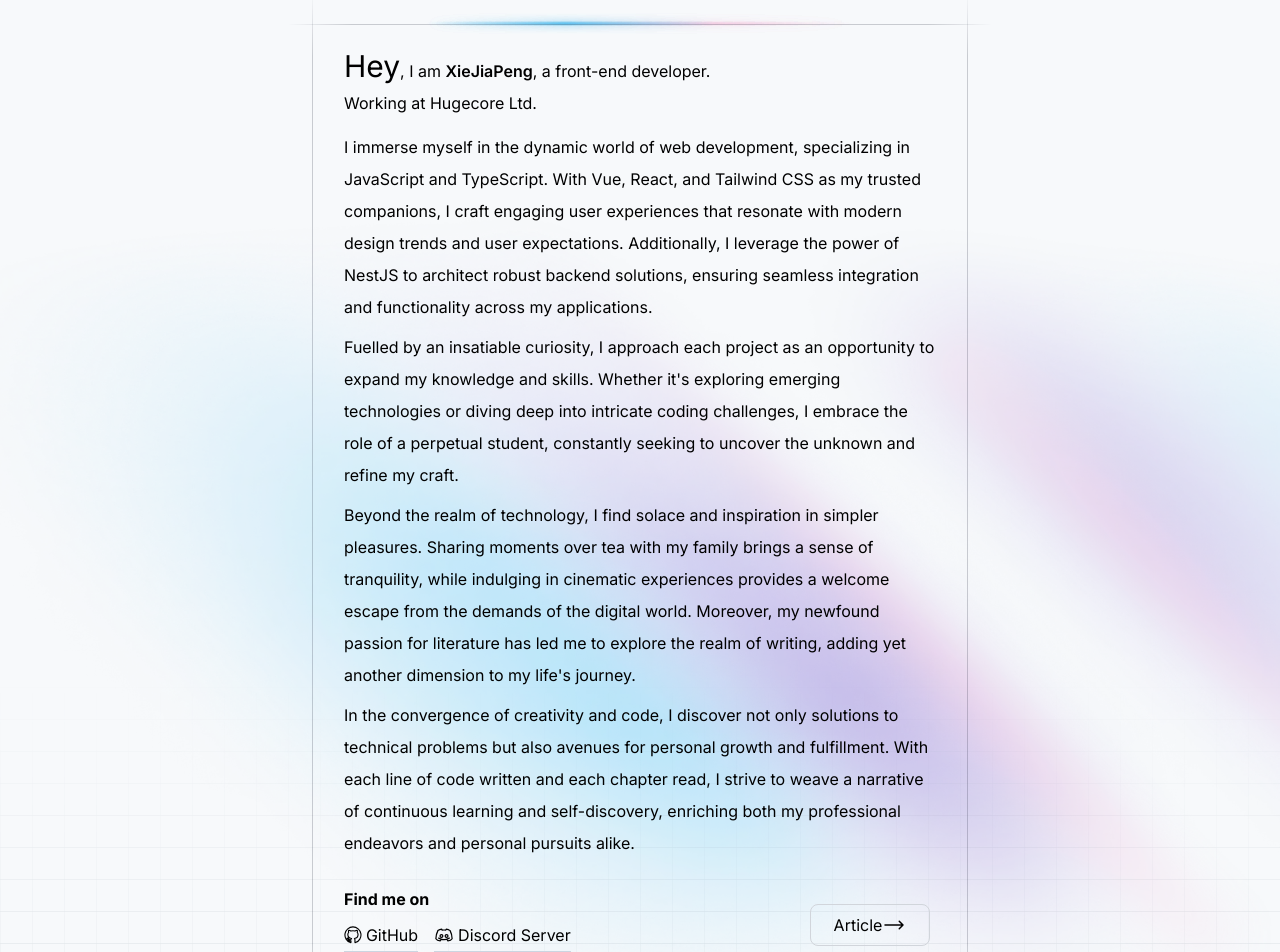
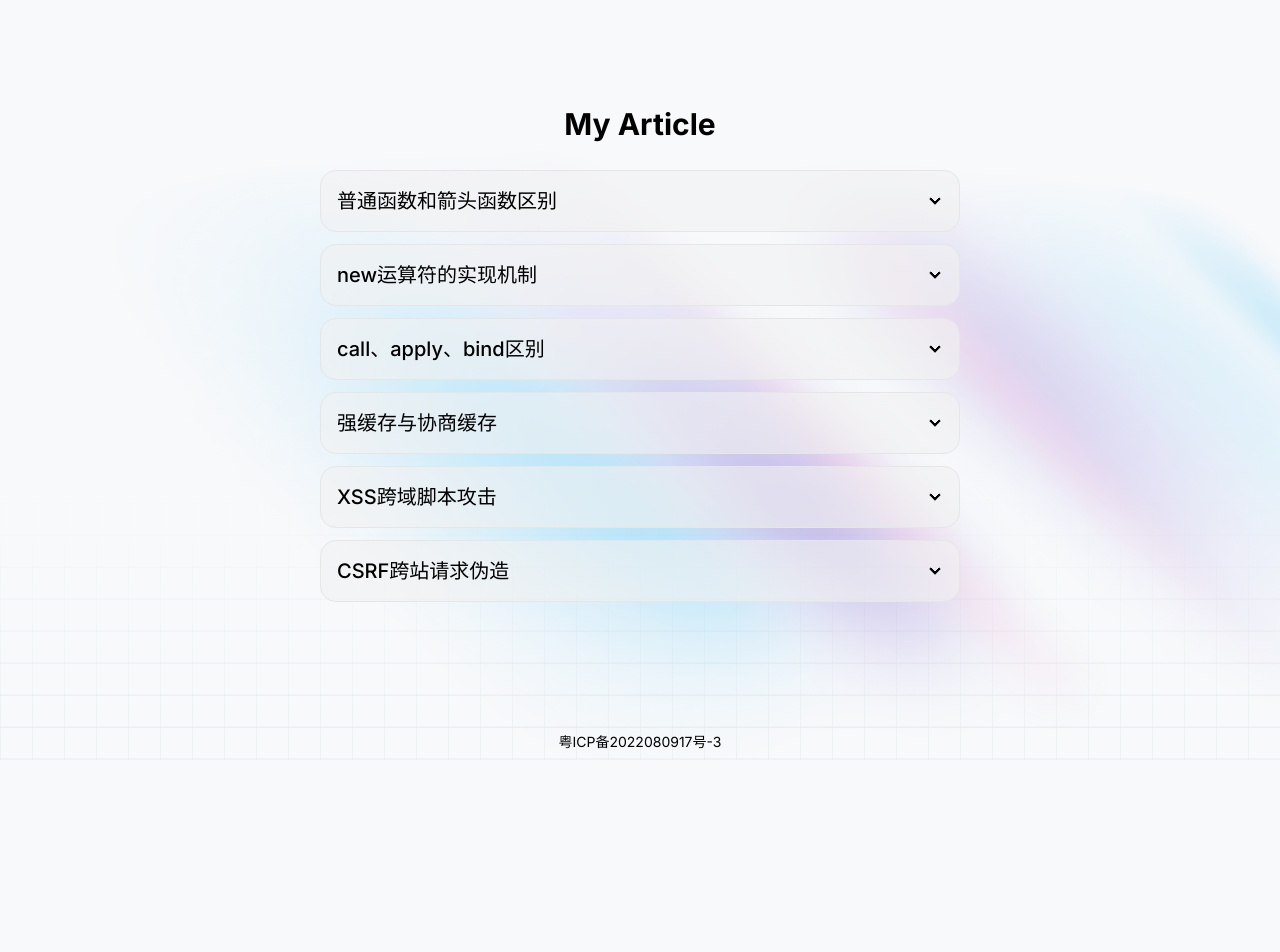
Before and after one commit to kaipat/xiejiapeng.cn, a Next.js app: page / in a window 1280 px wide. Shown: the part 40-992 px from the top of the page. After the commit the page ends 800 px from the top, so only its background shows below. Built offline with nearby package versions, Linux system fonts and the light colour scheme.

Commit message:
部署com域名

```diff
--- a/app/page.tsx
+++ b/app/page.tsx
@@ -5,67 +5,196 @@ import Link from "next/link";
 
 export default function Home() {
   return (
+    // <main
+    //   className="min-h-full relative bg-[url('/images/home-bg.webp')] bg-cover bg-bottom before:h-16 before:block after:h-16 after:block flex flex-col justify-center items-center">
+    //   <div
+    //     className="absolute inset-x-0 bottom-0 h-1/4 lg:h-1/3 text-slate-600/10 [mask-image:linear-gradient(to_bottom,transparent,white)]">
+    //     <Net/>
+    //   </div>
+    //   <div className="relative w-3/4 lg:w-1/2 m-auto">
+    //     <div className="flex absolute -top-px h-[1px] w-2/3 left-1/2 -translate-x-1/2">
+    //       <div
+    //         className="w-full flex-none blur-sm [background-image:linear-gradient(90deg,rgba(56,189,248,0)_0%,#0EA5E9_32.29%,rgba(236,72,153,0.3)_67.19%,rgba(236,72,153,0)_100%)]"></div>
+    //       <div
+    //         className="-ml-[100%] w-full flex-none blur-[1px] [background-image:linear-gradient(90deg,rgba(56,189,248,0)_0%,#0EA5E9_32.29%,rgba(236,72,153,0.3)_67.19%,rgba(236,72,153,0)_100%)]"></div>
+    //       <div
+    //         className="-ml-[100%] w-full flex-none blur-sm [background-image:linear-gradient(90deg,rgba(56,189,248,0)_0%,#0EA5E9_32.29%,rgba(236,72,153,0.3)_67.19%,rgba(236,72,153,0)_100%)]"></div>
+    //       <div
+    //         className="-ml-[100%] w-full flex-none blur-[1px] [background-image:linear-gradient(90deg,rgba(56,189,248,0)_0%,#0EA5E9_32.29%,rgba(236,72,153,0.3)_67.19%,rgba(236,72,153,0)_100%)]"></div>
+    //     </div>
+    //     <div
+    //       className="absolute -inset-y-8 -left-2 w-px bg-slate-900/20 dark:bg-white/20 [mask-image:linear-gradient(to_top,transparent,white_4rem,white_calc(100%-4rem),transparent)]"></div>
+    //     <div
+    //       className="absolute -inset-y-8 -right-2 w-px bg-slate-900/20 dark:bg-white/20 [mask-image:linear-gradient(to_top,transparent,white_4rem,white_calc(100%-4rem),transparent)]"></div>
+    //     <div
+    //       className="absolute -inset-x-8 top-0 h-px bg-slate-900/20 dark:bg-white/20 [mask-image:linear-gradient(to_right,transparent,white_4rem,white_calc(100%-4rem),transparent)]"></div>
+    //     <div
+    //       className="absolute -inset-x-8 bottom-0 h-px bg-slate-900/20 dark:bg-white/20 [mask-image:linear-gradient(to_right,transparent,white_4rem,white_calc(100%-4rem),transparent)]"></div>
+    //     <div className="p-6 leading-loose">
+    //       <p><span className="text-3xl sm:text-xlfont-semibold">Hey</span>, I am <span
+    //         className="font-semibold">XieJiaPeng</span>, a front-end developer.</p>
+    //       <p className="mb-3">Working at Hugecore Ltd.</p>
+    //       <p className="mb-2">I immerse myself in the dynamic world of web development, specializing in JavaScript and
+    //         TypeScript. With Vue, React, and Tailwind CSS as my trusted companions, I craft engaging user experiences
+    //         that resonate with modern design trends and user expectations. Additionally, I leverage the power of NestJS
+    //         to architect robust backend solutions, ensuring seamless integration and functionality across my
+    //         applications.</p>
+    //       <p className="mb-2">Fuelled by an insatiable curiosity, I approach each project as an opportunity to expand my
+    //         knowledge and skills. Whether it&apos;s exploring emerging technologies or diving deep into intricate coding
+    //         challenges, I embrace the role of a perpetual student, constantly seeking to uncover the unknown and refine
+    //         my craft.</p>
+    //       <p className="mb-2">Beyond the realm of technology, I find solace and inspiration in simpler pleasures.
+    //         Sharing moments over tea with my family brings a sense of tranquility, while indulging in cinematic
+    //         experiences provides a welcome escape from the demands of the digital world. Moreover, my newfound passion
+    //         for literature has led me to explore the realm of writing, adding yet another dimension to my life&apos;s
+    //         journey.</p>
+    //       <p className="mb-2">In the convergence of creativity and code, I discover not only solutions to technical
+    //         problems but also avenues for personal growth and fulfillment. With each line of code written and each
+    //         chapter read, I strive to weave a narrative of continuous learning and self-discovery, enriching both my
+    //         professional endeavors and personal pursuits alike.</p>
+    //       <div className="mt-6">
+    //         <p className="font-bold mb-1">Find me on</p>
+    //         <div className="flex items-center justify-start flex-wrap">
+    //           <a href="https://github.com/kaipat" target="_blank"
+    //              className="inline-flex items-center mr-4 border-b border-b-slate-300 dark:border-b-slate-300/30 hover:border-b-black dark:hover:border-b-slate-300">
+    //             <GithubIcon className="w-[1.12rem] h-[1.12rem] mr-1"/>
+    //             <span>GitHub</span>
+    //           </a>
+    //           <a href="https://discordapp.com/users/1090792016226549921" target="_blank"
+    //              className="inline-flex items-center mr-4 border-b border-b-slate-300 dark:border-b-slate-300/30 hover:border-b-black dark:hover:border-b-slate-300">
+    //             <DiscordIcon className="w-[1.25rem] h-[1.25rem] mr-1"/>
+    //             <span>Discord Server</span>
+    //           </a>
+    //         </div>
+    //       </div>
+    //     </div>
+    //
+    //     <Link href="/article"
+    //           className="flex justify-center items-center border border-gray-300 w-[120px] rounded-btn absolute right-[30px] bottom-[30px] p-2 hover:cursor-pointer">
+    //       Article
+    //       <svg xmlns="http://www.w3.org/2000/svg" fill="none" viewBox="0 0 24 24" strokeWidth={1.5}
+    //            stroke="currentColor" className="w-6 h-6">
+    //         <path strokeLinecap="round" strokeLinejoin="round" d="M17.25 8.25 21 12m0 0-3.75 3.75M21 12H3"/>
+    //       </svg>
+    //     </Link>
+    //   </div>
+    //   <div className="absolute bottom-2 text-sm">
+    //     {/*<Link href="https://beian.miit.gov.cn" target="_blank">粤ICP备2022080917号-1</Link>*/}
+    //     {/*&nbsp; &nbsp; &nbsp; &nbsp; &nbsp;*/}
+    //     <Link href="https://beian.miit.gov.cn" target="_blank">粤ICP备2022080917号-3</Link>
+    //   </div>
+    // </main>
     <main
       className="min-h-full relative bg-[url('/images/home-bg.webp')] bg-cover bg-bottom before:h-16 before:block after:h-16 after:block flex flex-col justify-center items-center">
       <div
         className="absolute inset-x-0 bottom-0 h-1/4 lg:h-1/3 text-slate-600/10 [mask-image:linear-gradient(to_bottom,transparent,white)]">
         <Net/>
       </div>
-      <div className="relative w-3/4 lg:w-1/2 m-auto">
-        <div className="flex absolute -top-px h-[1px] w-2/3 left-1/2 -translate-x-1/2">
-          <div
-            className="w-full flex-none blur-sm [background-image:linear-gradient(90deg,rgba(56,189,248,0)_0%,#0EA5E9_32.29%,rgba(236,72,153,0.3)_67.19%,rgba(236,72,153,0)_100%)]"></div>
-          <div
-            className="-ml-[100%] w-full flex-none blur-[1px] [background-image:linear-gradient(90deg,rgba(56,189,248,0)_0%,#0EA5E9_32.29%,rgba(236,72,153,0.3)_67.19%,rgba(236,72,153,0)_100%)]"></div>
-          <div
-            className="-ml-[100%] w-full flex-none blur-sm [background-image:linear-gradient(90deg,rgba(56,189,248,0)_0%,#0EA5E9_32.29%,rgba(236,72,153,0.3)_67.19%,rgba(236,72,153,0)_100%)]"></div>
-          <div
-            className="-ml-[100%] w-full flex-none blur-[1px] [background-image:linear-gradient(90deg,rgba(56,189,248,0)_0%,#0EA5E9_32.29%,rgba(236,72,153,0.3)_67.19%,rgba(236,72,153,0)_100%)]"></div>
-        </div>
-        <div
-          className="absolute -inset-y-8 -left-2 w-px bg-slate-900/20 dark:bg-white/20 [mask-image:linear-gradient(to_top,transparent,white_4rem,white_calc(100%-4rem),transparent)]"></div>
-        <div
-          className="absolute -inset-y-8 -right-2 w-px bg-slate-900/20 dark:bg-white/20 [mask-image:linear-gradient(to_top,transparent,white_4rem,white_calc(100%-4rem),transparent)]"></div>
-        <div
-          className="absolute -inset-x-8 top-0 h-px bg-slate-900/20 dark:bg-white/20 [mask-image:linear-gradient(to_right,transparent,white_4rem,white_calc(100%-4rem),transparent)]"></div>
-        <div
-          className="absolute -inset-x-8 bottom-0 h-px bg-slate-900/20 dark:bg-white/20 [mask-image:linear-gradient(to_right,transparent,white_4rem,white_calc(100%-4rem),transparent)]"></div>
-        <div className="p-6 leading-loose">
-          <p><span className="text-3xl sm:text-xlfont-semibold">Hey</span>, I am <span
-            className="font-semibold">XieJiaPeng</span>, a front-end developer.</p>
-          <p className="mb-3">Working at Hugecore Ltd.</p>
-          <p className="mb-2">I immerse myself in the dynamic world of web development, specializing in JavaScript and TypeScript. With Vue, React, and Tailwind CSS as my trusted companions, I craft engaging user experiences that resonate with modern design trends and user expectations. Additionally, I leverage the power of NestJS to architect robust backend solutions, ensuring seamless integration and functionality across my applications.</p>
-          <p className="mb-2">Fuelled by an insatiable curiosity, I approach each project as an opportunity to expand my knowledge and skills. Whether it&apos;s exploring emerging technologies or diving deep into intricate coding challenges, I embrace the role of a perpetual student, constantly seeking to uncover the unknown and refine my craft.</p>
-          <p className="mb-2">Beyond the realm of technology, I find solace and inspiration in simpler pleasures. Sharing moments over tea with my family brings a sense of tranquility, while indulging in cinematic experiences provides a welcome escape from the demands of the digital world. Moreover, my newfound passion for literature has led me to explore the realm of writing, adding yet another dimension to my life&apos;s journey.</p>
-          <p className="mb-2">In the convergence of creativity and code, I discover not only solutions to technical problems but also avenues for personal growth and fulfillment. With each line of code written and each chapter read, I strive to weave a narrative of continuous learning and self-discovery, enriching both my professional endeavors and personal pursuits alike.</p>
-          <div className="mt-6">
-            <p className="font-bold mb-1">Find me on</p>
-            <div className="flex items-center justify-start flex-wrap">
-              <a href="https://github.com/kaipat" target="_blank"
-                className="inline-flex items-center mr-4 border-b border-b-slate-300 dark:border-b-slate-300/30 hover:border-b-black dark:hover:border-b-slate-300">
-                <GithubIcon className="w-[1.12rem] h-[1.12rem] mr-1"/>
-                <span>GitHub</span>
-              </a>
-              <a href="https://discordapp.com/users/1090792016226549921" target="_blank"
-                className="inline-flex items-center mr-4 border-b border-b-slate-300 dark:border-b-slate-300/30 hover:border-b-black dark:hover:border-b-slate-300">
-                <DiscordIcon className="w-[1.25rem] h-[1.25rem] mr-1"/>
-                <span>Discord Server</span>
-              </a>
-            </div>
+
+      <div className="text-3xl font-bold mb-7">My Article</div>
+
+      <div className="w-1/2">
+        <div tabIndex={0} className="collapse collapse-arrow border border-base-300 bg-base-200/60 mb-3">
+          <div className="collapse-title text-xl font-medium">普通函数和箭头函数区别</div>
+          <div className="collapse-content">
+            <p>1. 函数声明方式不同：普通函数使用`function`关键字声明，而箭头函数使用`={">"}`标识符声明；</p>
+            <p>2.
+            函数体内的`this`对象不同：在普通函数中，`this`指向的是它所属的对象；而在箭头函数中，`this`指向的是它所在的上下文的`this`；</p>
+            <p>3. 没有`arguments`对象：在箭头函数中，没有`arguments`对象，只能使用`...rest`语法来替代；</p>
+            <p>4. 不能使用`new`运算符：箭头函数不能使用`new`运算符调用，因为它没有自己的`this`，也不能当做构造函数使用；</p>
+            <p>5. 没有原型属性：箭头函数没有`prototype`属性，它不能被`instanceof`运算符识别；</p>
+            <p>6. 不能使用`yield`关键字：箭头函数不能使用`yield`关键字，它只能作为普通函数的匿名函数使用。</p>
           </div>
         </div>
+        <div tabIndex={1} className="collapse collapse-arrow border border-base-300 bg-base-200/60 mb-3">
+          <div className="collapse-title text-xl font-medium">new运算符的实现机制</div>
+          <div className="collapse-content">
+            <p>1.new运算符的实现原理是创建一个新的对象，并将构造函数的作用域赋给新对象（即this指向新对象），最后返回新对象。</p>
+            <p>2. 将这个新对象的__proto__指向构造函数的prototype属性；</p>
+            <p>3. 将构造函数的作用域赋给新对象（即this指向新对象；</p>
+            <p>4. 执行构造函数中的代码（为新对象添加属性；</p>
+            <p>5. 返回新对象。</p>
+          </div>
+        </div>
+        <div tabIndex={2} className="collapse collapse-arrow border border-base-300 bg-base-200/60 mb-3">
+          <div className="collapse-title text-xl font-medium">call、apply、bind区别</div>
+          <div className="collapse-content">
+            <p>1. call和apply都是用来改变函数的运行环境，即改变函数中this的指向；</p>
+            <p>2. call和apply的区别在于参数的传递，call是将参数逐个传入，而apply是将参数以数组的形式传入；</p>
+            <p>3. bind方法则是返回一个改变this指向的新函数，而不会立即执行；</p>
+            <p>4. bind方法可以传入参数，新函数在调用时，传入的参数将在最后面，优先级比新函数的参数低。</p>
+          </div>
+        </div>
+        <div tabIndex={3} className="collapse collapse-arrow border border-base-300 bg-base-200/60 mb-3">
+          <div className="collapse-title text-xl font-medium">强缓存与协商缓存</div>
+          <div className="collapse-content">
+            <p>强缓存（Strong Cache）是一种静态的缓存技术，它是基于 HTTP 协议的，根据浏览器缓存的规则来控制缓存。它会使用
+            HTTP 头中的 Cache-Control、Expires 来控制缓存，如果缓存的资源没有过期，则使用缓存的资源，没有发起 HTTP
+            请求；如果缓存的资源已过期，则发起 HTTP 请求，从服务器获取最新的资源。</p>
+            <p>
+              <p>Cache-Control</p>
+              <ul>
+                <li>max-age：这个用于设置一个滑动时间，例如设置 max-age=30
+                表示客户端时间向后滑动30秒，在这30秒内都是强缓存，不会去请求服务器
+                </li>
+                <li>s-maxage：这个和上面的一样，只不过这个设置的是代理服务器的缓存时间</li>
+                <li>privte：这个表示缓存只能被客户端的浏览器缓存，不能被代理服务器缓存</li>
+                <li>public：这个表示缓存既可以被浏览器缓存，也可以被代理服务器缓存</li>
+                <li>no-store：这个属性表示不缓存，在任何情况下，都是与服务器进行最新的交互</li>
+                <li>no-cache：这个并非不缓存的意思，这个表示强制进行协商缓存，会在下面描述</li>
+              </ul>
 
-        <Link href="/article" className="flex justify-center items-center border border-gray-300 w-[120px] rounded-btn absolute right-[30px] bottom-[30px] p-2 hover:cursor-pointer">
-          Article
-          <svg xmlns="http://www.w3.org/2000/svg" fill="none" viewBox="0 0 24 24" strokeWidth={1.5}
-            stroke="currentColor" className="w-6 h-6">
-            <path strokeLinecap="round" strokeLinejoin="round" d="M17.25 8.25 21 12m0 0-3.75 3.75M21 12H3"/>
-          </svg>
-        </Link>
+              <p>Expires</p>
+              <p>一个过期时间，和本地时间比较。</p>
+              <p>协商缓存（Negotiated Cache）是一种动态的缓存技术，它是基于 HTTP 协议的，根据浏览器缓存的规则来控制缓存。它会使用
+              HTTP 头中的 Last-Modified 和 If-Modified-Since 来控制缓存，如果缓存的资源没有更新，则使用缓存的资源，没有发起
+              HTTP 请求；如果缓存的资源已更新，则发起 HTTP 请求，从服务器获取最新的资源。</p>
+
+              <p>Last-Modified 和 If-Modified-Since</p>
+              <p>例如，客户端请求一个 03.jpg，服务端接收到这个请求后，会读取这个文件的最后修改时间，然后设置到响应头中，设置的参数就是
+              last-modified，参数值是文件最后修改的时间戳。客户端第二次请求 03.jpg 这个文件的时候，会带上一个
+              If-Modified-Since
+              参数，服务端能拿到这个参数与last-modified进行比对，如果一致，那么就返回304状态，否则就去请求最新的文件，注意协商缓存需要设置Cache-Control为no-cache，表示设置成协商缓存</p>
+
+              <p>Etag</p>
+              <p>Etag 是一种服务端缓存技术，它是基于 HTTP 协议的，用于控制缓存。它会使用 HTTP 头中的 Etag 和 If-None-Match
+              来控制缓存，服务端会为文件生成一个指纹，类似于 MD5 字符串，然后设置 Etag 参数，参数值就是计算出的字符串，客户端接收到后，第二次请求会带上一个
+              If-None-Match 的参数，接着服务端和上面第一种方式一样进行比对。如果一致，那么就返回 304 状态，否则就去请求最新的文件，注意
+              Etag 缓存需要设置 Cache-Control 为 no-cache，表示设置成协商缓存。</p>
+            </p>
+          </div>
+        </div>
+        <div tabIndex={4} className="collapse collapse-arrow border border-base-300 bg-base-200/60 mb-3">
+          <div className="collapse-title text-xl font-medium">XSS跨域脚本攻击</div>
+          <div className="collapse-content">
+            <p>一般指的是有人往网站注入恶意脚本，使之在网页中运行，从而盗取cookie等信息</p>
+            <p>可达到以下攻击：</p>
+            <ul>
+              <li>获取页面数据，如DOM、cookie、LocalStorage</li>
+              <li>DOS攻击，发送合理请求，占用服务器资源，使用户无法正常访问服务器</li>
+              <li>破坏页面结构</li>
+              <li>流量劫持（将链接指向某网站）</li>
+            </ul>
+          </div>
+        </div>
+        <div tabIndex={5} className="collapse collapse-arrow border border-base-300 bg-base-200/60 mb-3">
+          <div className="collapse-title text-xl font-medium">CSRF跨站请求伪造</div>
+          <div className="collapse-content">
+            <p>攻击者诱导用户进入一个第三方网站，然后在第三方网站发送请求，同时会带走用户现有的登录状态，从而冒充用户执行请求操作本质是利用Cookie会在同源请求中携带发送给服务器的特点，以此来实现用户的冒充</p>
+            <p>防御</p>
+            <ul>
+              <li>同源检测：服务端对请求头中的origin和referer进行检测，但是这两个字段也可以伪造</li>
+              <li>使用Token：Token与Cookie不同的就是，Token是可以用户选择性发送，Cookie是主动携带</li>
+              <li>Samesite：设置Cookie的Samesite为严格模式，限制不被第三方网站使用Samesite</li>
+            </ul>
+          </div>
+        </div>
       </div>
+
       <div className="absolute bottom-2 text-sm">
-        <Link href="https://beian.miit.gov.cn" target="_blank">粤ICP备2022080917号-1</Link>
+        <Link href="https://beian.miit.gov.cn" target="_blank">粤ICP备2022080917号-3</Link>
       </div>
     </main>
-  );
+  )
+  ;
 }
```
